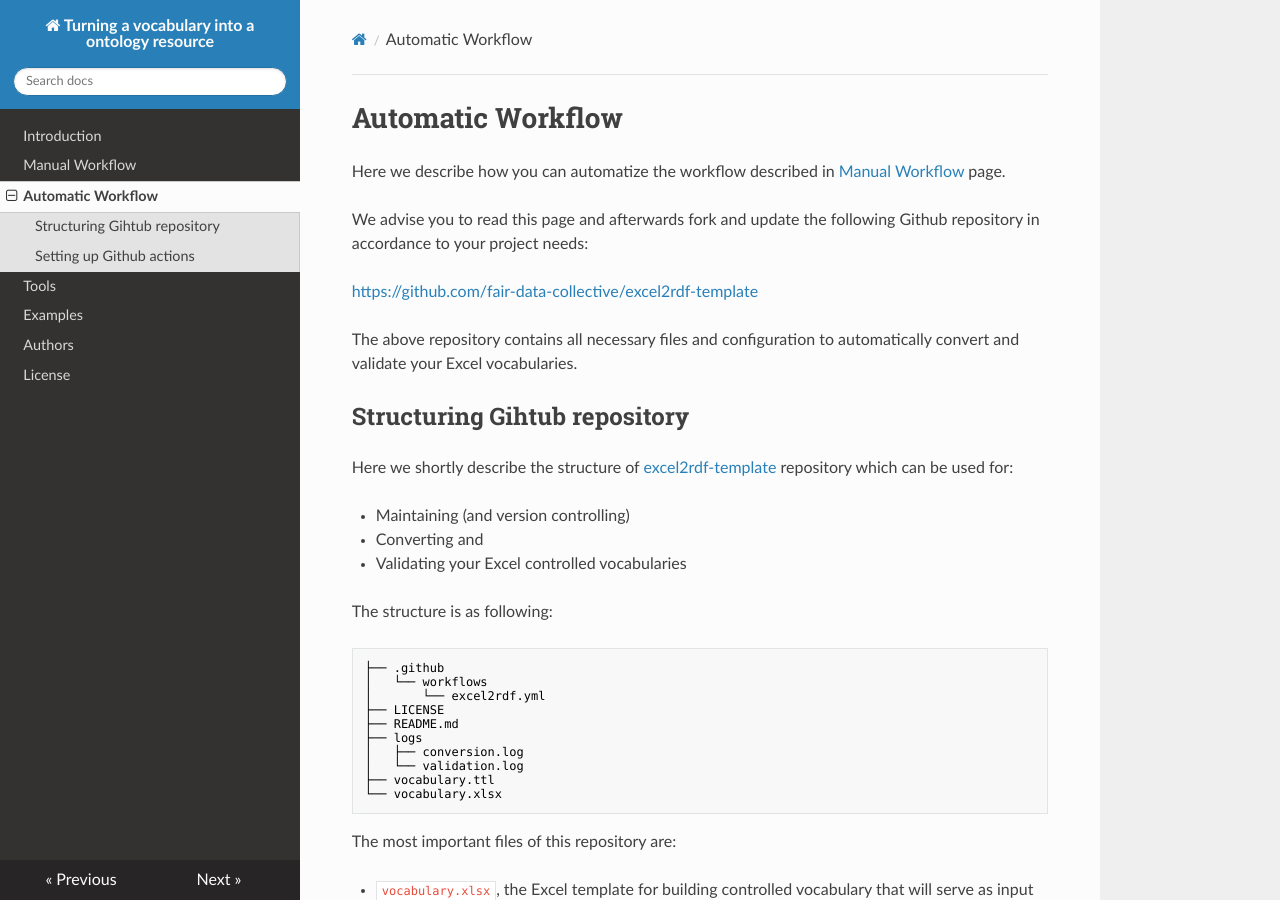
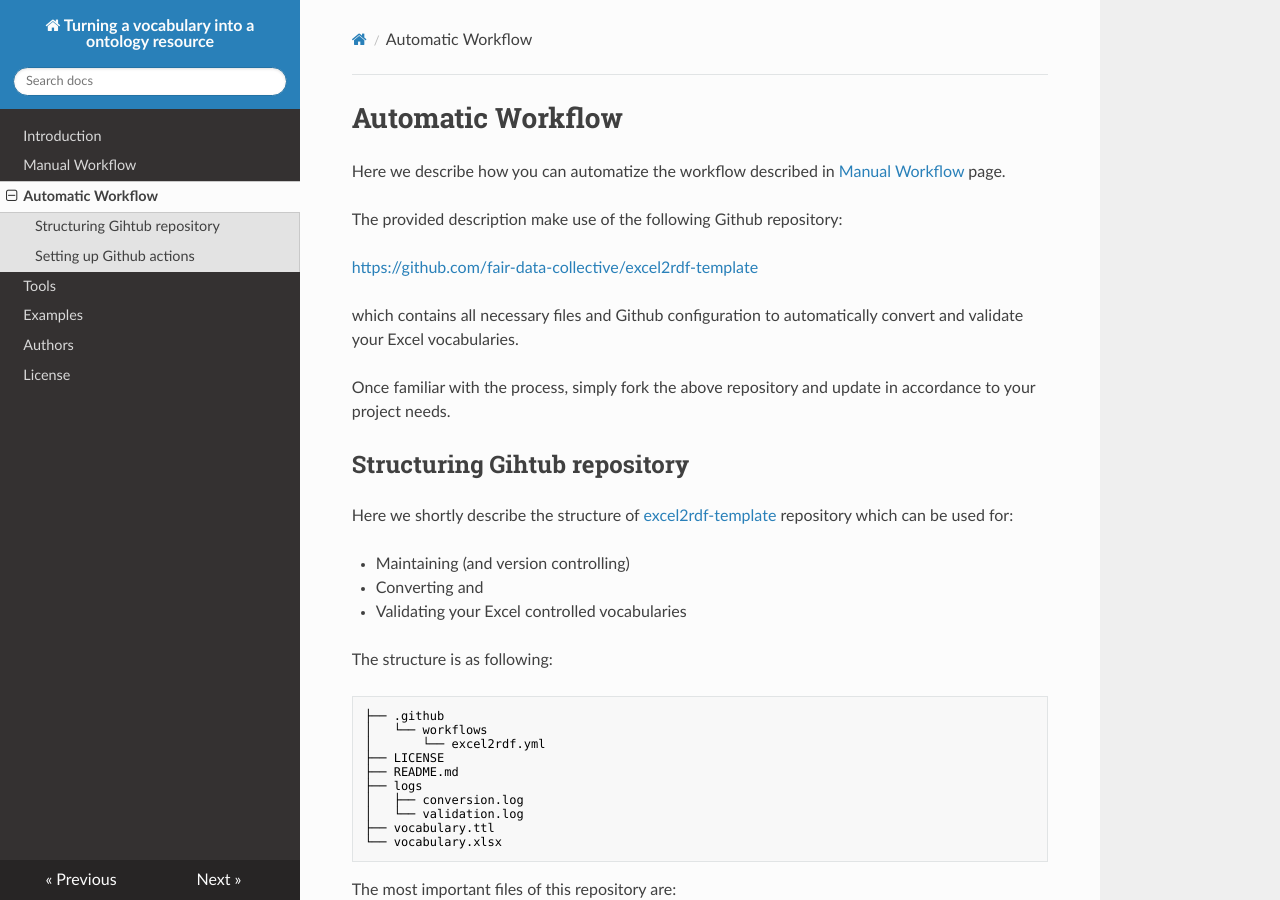
Before and after one commit to fair-data-collective/excel2rdf-site, an MkDocs documentation site: the page built from docs/AutomaticWorkflow.md, in a window 1280 px wide and 900 px high. Built offline with MkDocs 1.6.1, drawn with Linux system fonts in a browser that asks for light colours; nearby versions of some CDN libraries.

Commit message:
Update AutomaticWorkflow.md

```diff
--- a/docs/AutomaticWorkflow.md
+++ b/docs/AutomaticWorkflow.md
@@ -2,11 +2,13 @@
 
 Here we describe how you can automatize the workflow described in [Manual Workflow](../ManualWorkflow) page.
 
-We advise you to read this page and afterwards fork and update the following Github repository in accordance to your project needs:
+The provided description make use of the following Github repository:
 
 [https://github.com/fair-data-collective/excel2rdf-template](https://github.com/fair-data-collective/excel2rdf-template)
 
-The above repository contains all necessary files and configuration to automatically convert and validate your Excel vocabularies.
+which contains all necessary files and Github configuration to automatically convert and validate your Excel vocabularies.
+
+Once familiar with the process, simply fork the above repository and update in accordance to your project needs.
 
 ## Structuring Gihtub repository
 
```
